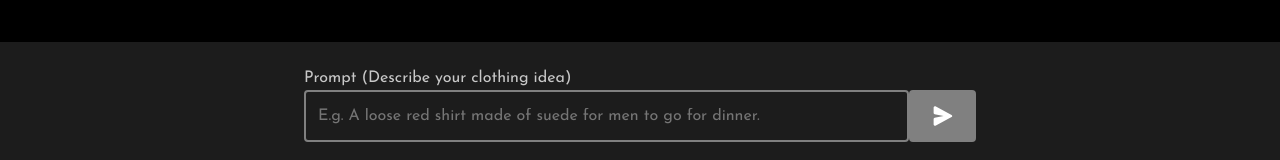
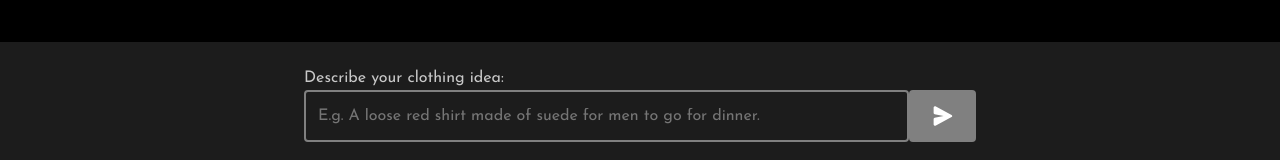
Before and after one commit to o-theophilus/astra_gen, a SvelteKit app in the folder frontend/: page / in a window 1280 px wide. Shown: the part 634-794 px from the top of the page. Built offline with nearby package versions, Linux system fonts and the light colour scheme.

Commit message:
update prompt label

```diff
--- a/frontend/src/routes/page.prompt.svelte
+++ b/frontend/src/routes/page.prompt.svelte
@@ -79,7 +79,7 @@
 
 <section>
 	<div class="block">
-		<label for="prompt"> Prompt (Describe your clothing idea)</label>
+		<label for="prompt"> Describe your clothing idea:</label>
 		<div class="line">
 			<input
 				bind:value={user_prompt}
```
